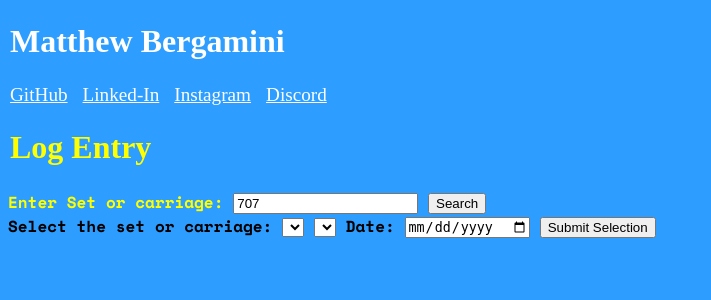
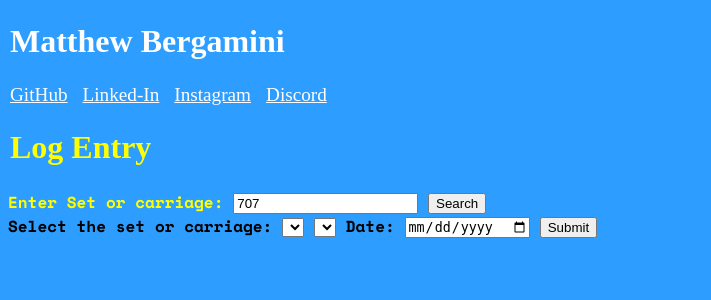
Before and after one commit to BergaDev/TrainTracking, a PHP site: page / in a window 1280 px wide. Shown: the top 300 px of the page, without its empty margins (0-711 px from the left). Run offline with PHP 8.4, Linux system fonts and the light colour scheme; data that the repository does not hold is empty; a stand-in replaces the project's code that opens the database connection; some web fonts are replaced.

Commit message:
Update index.php

```diff
--- a/index.php
+++ b/index.php
@@ -90,7 +90,7 @@ if ($_SERVER["REQUEST_METHOD"] == "POST" && !empty($_POST['query'])) {
                 <input type="date" id="date" name="date">
 
 
-                <button type="submit" name="select">Submit Selection</button>
+                <button type="submit" name="select">Submit</button>
             </form>
             <!--- Form End !-->
 
```
